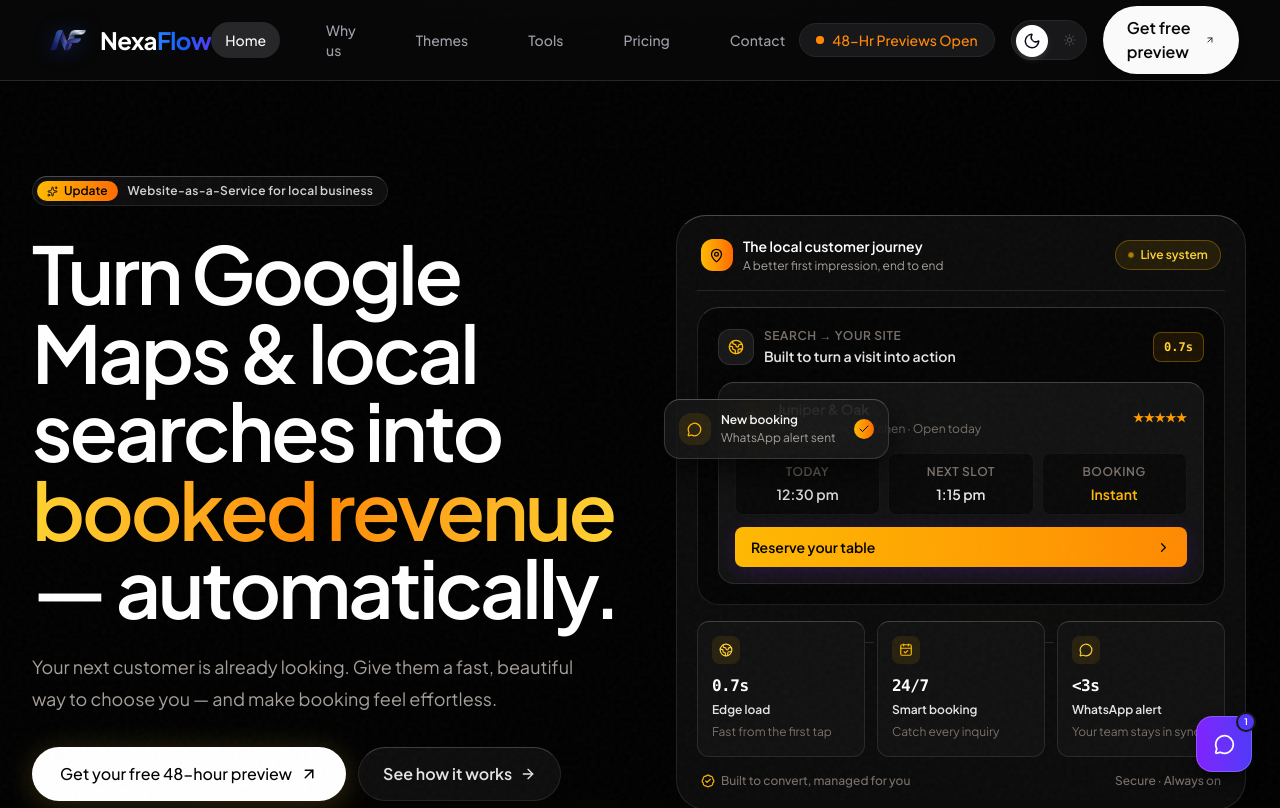
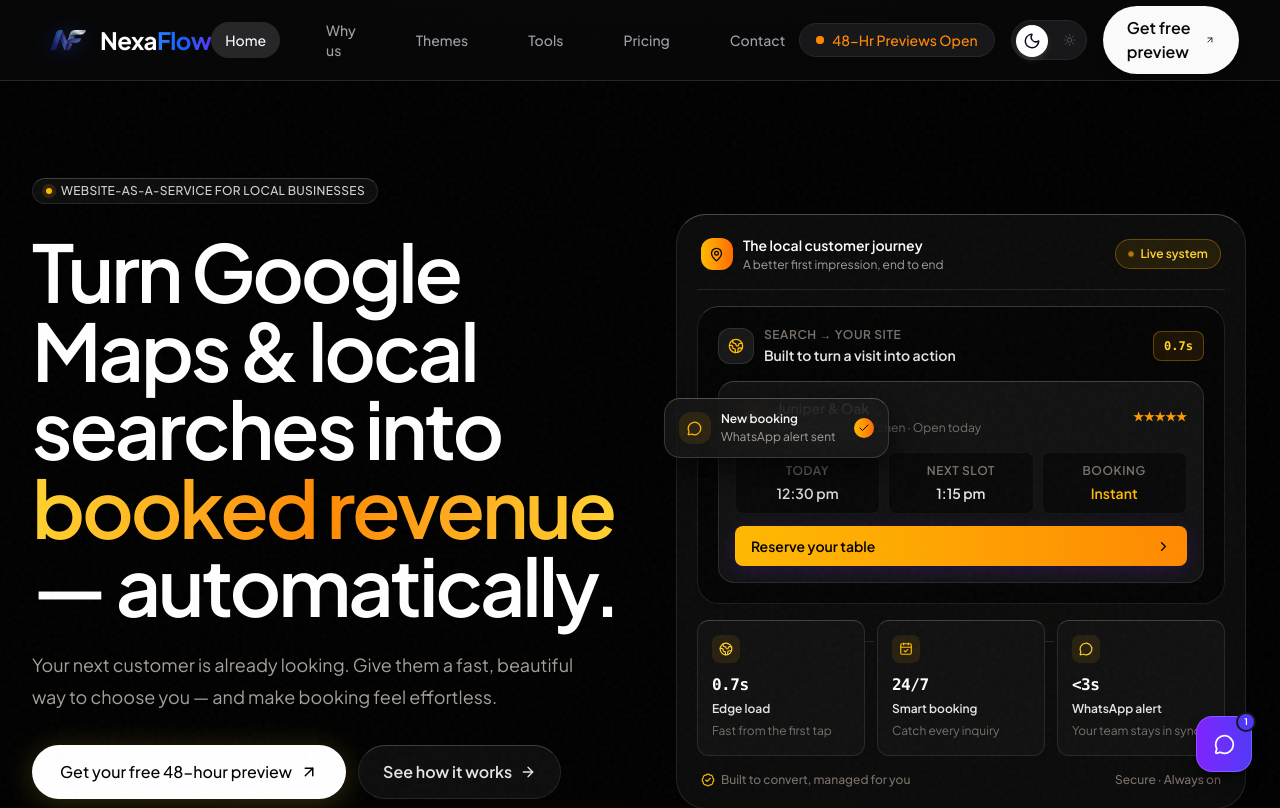
Before and after one commit to Awaiz11/Nexaflow, a Next.js app: page / in a window 1280 px wide. Shown: the top 808 px of the page. Built offline with nearby package versions, Linux system fonts and the light colour scheme.

Commit message:
refactor(hero): redesign eyebrow badge to sleek frosted pill with ambient pulse dot

```diff
--- a/src/app/page.tsx
+++ b/src/app/page.tsx
@@ -110,11 +110,14 @@ export default function HomePage() {
         >
           {/* Badge */}
           <motion.div variants={heroItemVariants} className="inline-flex">
-            <div className="inline-flex items-center gap-2.5 rounded-full border border-violet-200 bg-violet-50/90 p-1 pr-3.5 backdrop-blur-md shadow-sm dark:border-white/10 dark:border-t-white/25 dark:bg-neutral-900/60">
-              <span className="inline-flex items-center gap-1.5 rounded-full bg-gradient-to-r from-blue-500 to-violet-600 px-2.5 py-0.5 text-xs font-semibold text-white dark:from-amber-400 dark:to-orange-500 dark:text-black">
-                <Sparkles size={11} /> Update
+            <div className="inline-flex items-center gap-2 px-3 py-1 rounded-full border border-violet-200/80 bg-violet-50/70 backdrop-blur-md dark:border-white/10 dark:border-t-white/20 dark:bg-white/5">
+              <span className="relative flex h-2 w-2 items-center justify-center">
+                <span className="absolute inline-flex h-full w-full animate-ping rounded-full bg-violet-400 opacity-60 dark:bg-amber-400" />
+                <span className="relative inline-flex h-1.5 w-1.5 rounded-full bg-violet-600 dark:bg-amber-400" />
               </span>
-              <span className="text-xs font-semibold tracking-wide text-violet-950 dark:text-stone-300">Website-as-a-Service for local business</span>
+              <span className="text-xs font-medium tracking-wide uppercase text-violet-950 dark:text-stone-300">
+                Website-as-a-Service for local businesses
+              </span>
             </div>
           </motion.div>
 
```
